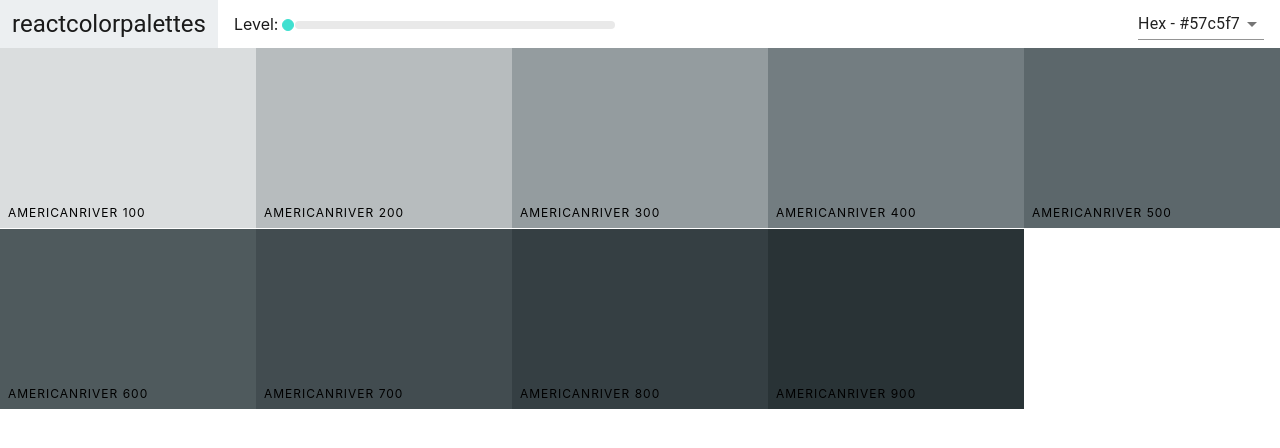
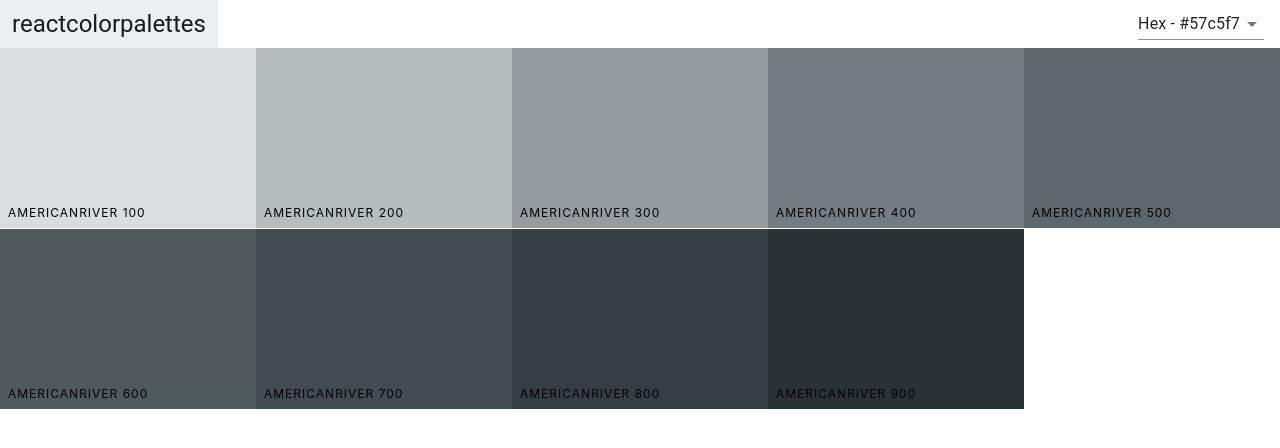
Before and after one commit to yunshine/React-Color-Palettes, a React (Create React App) app: page /palette/flat-ui-colors-american/americanriver in a window 1280 px wide. Shown: the top 448 px of the page. Built offline with nearby package versions, Linux system fonts and the light colour scheme.

Commit message:
Slider no longers unnecessarily shows up on the singlecolorpalette page

```diff
--- a/src/Navbar.js
+++ b/src/Navbar.js
@@ -28,19 +28,21 @@ class Navbar extends Component {
   }
 
   render() {
-    const { level, changeLevel } = this.props;
+    const { level, changeLevel, showingAllColors } = this.props;
     const { format } = this.state;
     return (
       <nav className="Navbar">
         <div className="logo">
           <Link exact to="/">reactcolorpalettes</Link>
         </div>
-        <div className="slider-container">
-          <span>Level: {level}</span>
-          <div className="slider">
-            <Slider defaultValue={level} min={100} max={900} step={100} onAfterChange={changeLevel} />
+        {showingAllColors && (
+          <div className="slider-container">
+            <span>Level: {level}</span>
+            <div className="slider">
+              <Slider defaultValue={level} min={100} max={900} step={100} onAfterChange={changeLevel} />
+            </div>
           </div>
-        </div>
+        )}
         <div className="select-container">
           <Select value={format} onChange={this.handleFormatChange}>
             <MenuItem value="hex">Hex - #57c5f7</MenuItem>
--- a/src/Palette.js
+++ b/src/Palette.js
@@ -33,7 +33,7 @@ class Palette extends Component {
 
     return (
       <div className="Palette">
-        <Navbar level={level} changeLevel={this.changeLevel} handleChange={this.changeFormat} />
+        <Navbar level={level} changeLevel={this.changeLevel} handleChange={this.changeFormat} showingAllColors={true} />
         <div className="Palette-colors">
           {colorBoxes}
         </div>
```
